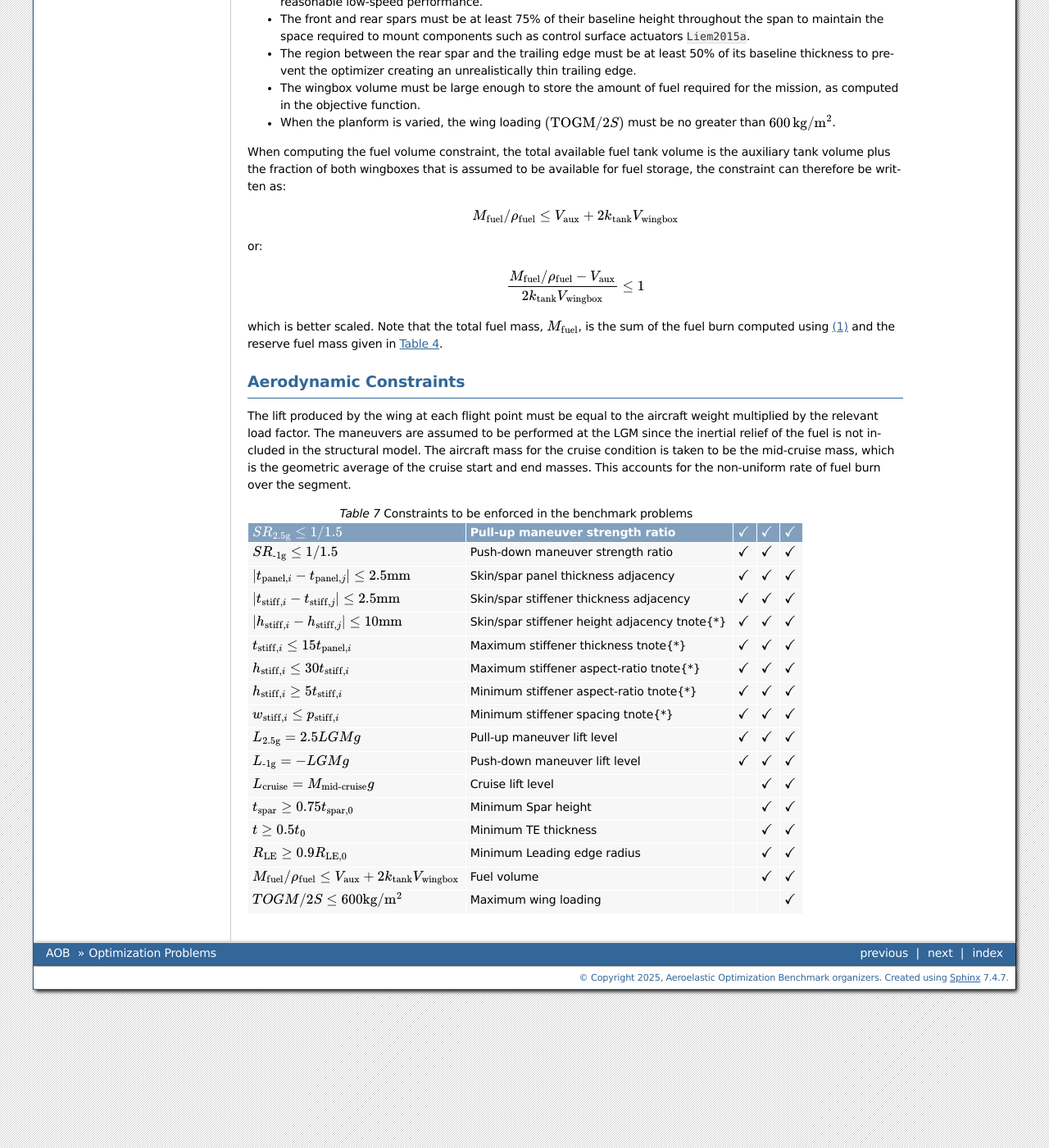
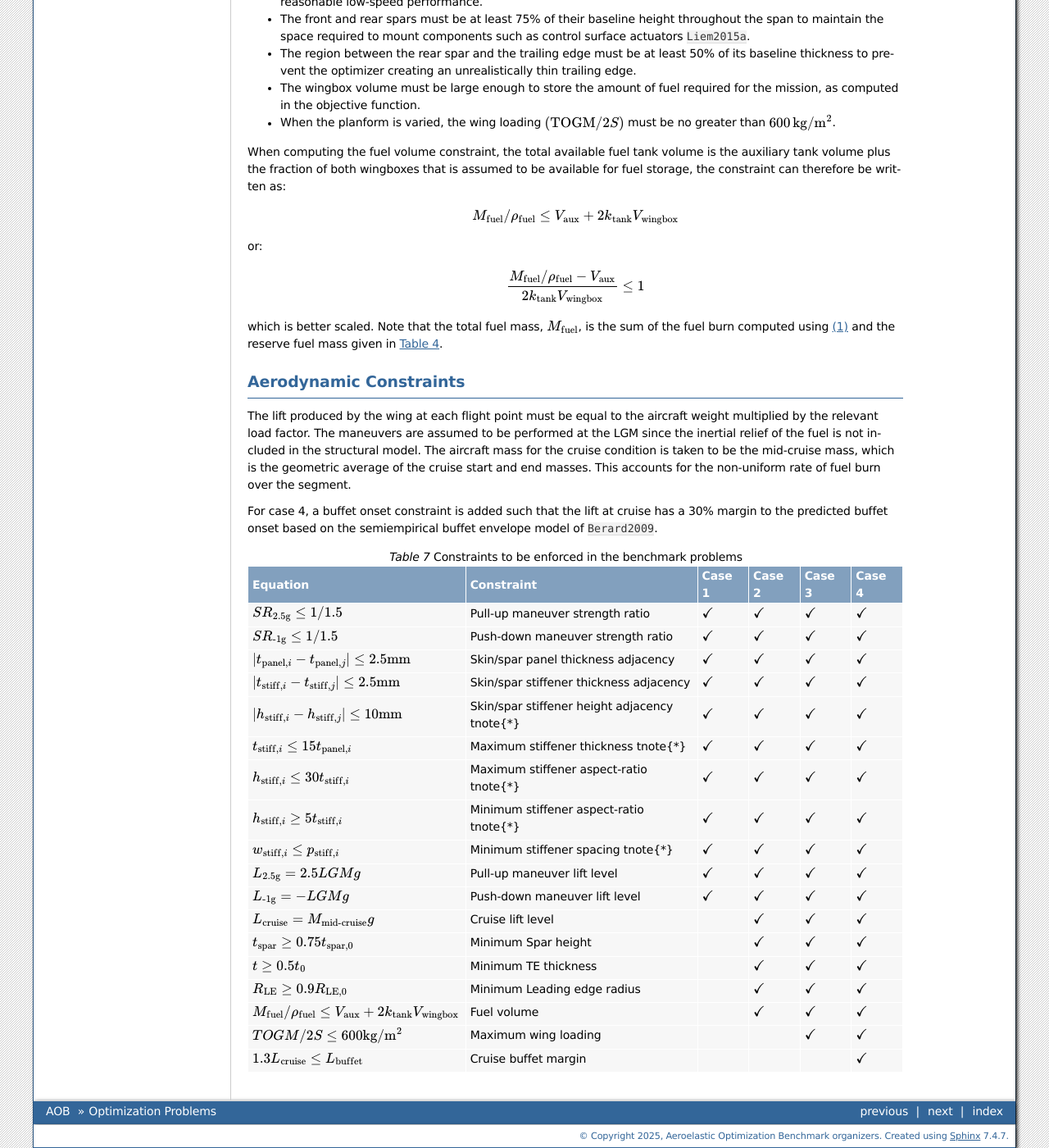
Before and after one commit to kejacobson/MDOAeroelasticBenchmark, a Sphinx documentation site: the page built from docs/source/opt_problem.rst, in a window 1280 px wide and 1400 px high, scrolled down 4603 px. Shown: the whole window at 82% size. Built offline with Sphinx 7.4.7, drawn with Linux system fonts in a browser that asks for light colours; cross-references to code outside the pages are shown as plain code.

Commit message:
Add to documentation

```diff
--- a/docs/source/opt_problem.rst
+++ b/docs/source/opt_problem.rst
@@ -251,43 +251,50 @@ The maneuvers are assumed to be performed at the LGM since the inertial relief o
 The aircraft mass for the cruise condition is taken to be the mid-cruise mass, which is the geometric average of the cruise start and end masses.
 This accounts for the non-uniform rate of fuel burn over the segment.
 
+
+For case 4, a buffet onset constraint is added such that the lift at cruise has a 30\% margin to the predicted buffet onset based on the semiempirical buffet envelope model of :cite:t:`Berard2009`.
+
 .. \input{\tablepath/ConstraintsGeneric.tex}
 
 .. table:: Constraints to be enforced in the benchmark problems
    :name: tabOptProb-Constraints
 
-   +--------------------------------------------------------------------------------------------+------------------------------------------------+---------------------+---------------------+---------------------+
-   | :math:`SR_\text{2.5g} \leq 1 / 1.5`                                                        | Pull-up maneuver strength ratio                | :math:`\checkmark`  | :math:`\checkmark`  | :math:`\checkmark`  |
-   +============================================================================================+================================================+=====================+=====================+=====================+
-   | :math:`SR_\text{-1g} \leq 1 / 1.5`                                                         | Push-down maneuver strength ratio              | :math:`\checkmark`  | :math:`\checkmark`  | :math:`\checkmark`  |
-   +--------------------------------------------------------------------------------------------+------------------------------------------------+---------------------+---------------------+---------------------+
-   | :math:`\left|t_{\text{panel},i} - t_{\text{panel},j}\right| \leq 2.5 \text{mm}`            | Skin/spar panel thickness adjacency            | :math:`\checkmark`  | :math:`\checkmark`  | :math:`\checkmark`  |
-   +--------------------------------------------------------------------------------------------+------------------------------------------------+---------------------+---------------------+---------------------+
-   | :math:`\left|t_{\text{stiff},i} - t_{\text{stiff},j}\right| \leq 2.5 \text{mm}`            | Skin/spar stiffener thickness adjacency        | :math:`\checkmark`  | :math:`\checkmark`  | :math:`\checkmark`  |
-   +--------------------------------------------------------------------------------------------+------------------------------------------------+---------------------+---------------------+---------------------+
-   | :math:`\left|h_{\text{stiff},i} - h_{\text{stiff},j}\right| \leq 10 \text{mm}`             | Skin/spar stiffener height adjacency \tnote{*} | :math:`\checkmark`  | :math:`\checkmark`  | :math:`\checkmark`  |
-   +--------------------------------------------------------------------------------------------+------------------------------------------------+---------------------+---------------------+---------------------+
-   | :math:`t_{\text{stiff},i} \leq 15 t_{\text{panel},i}`                                      | Maximum stiffener thickness \tnote{*}          | :math:`\checkmark`  | :math:`\checkmark`  | :math:`\checkmark`  |
-   +--------------------------------------------------------------------------------------------+------------------------------------------------+---------------------+---------------------+---------------------+
-   | :math:`h_{\text{stiff},i} \leq 30 t_{\text{stiff},i}`                                      | Maximum stiffener aspect-ratio \tnote{*}       | :math:`\checkmark`  | :math:`\checkmark`  | :math:`\checkmark`  |
-   +--------------------------------------------------------------------------------------------+------------------------------------------------+---------------------+---------------------+---------------------+
-   | :math:`h_{\text{stiff},i} \geq 5 t_{\text{stiff},i}`                                       | Minimum stiffener aspect-ratio \tnote{*}       | :math:`\checkmark`  | :math:`\checkmark`  | :math:`\checkmark`  |
-   +--------------------------------------------------------------------------------------------+------------------------------------------------+---------------------+---------------------+---------------------+
-   | :math:`w_{\text{stiff},i} \leq p_{\text{stiff},i}`                                         | Minimum stiffener spacing \tnote{*}            | :math:`\checkmark`  | :math:`\checkmark`  | :math:`\checkmark`  |
-   +--------------------------------------------------------------------------------------------+------------------------------------------------+---------------------+---------------------+---------------------+
-   | :math:`L_\text{2.5g} = 2.5 LGM g`                                                          | Pull-up maneuver lift level                    | :math:`\checkmark`  | :math:`\checkmark`  | :math:`\checkmark`  |
-   +--------------------------------------------------------------------------------------------+------------------------------------------------+---------------------+---------------------+---------------------+
-   | :math:`L_\text{-1g} = -LGM g`                                                              | Push-down maneuver lift level                  | :math:`\checkmark`  | :math:`\checkmark`  | :math:`\checkmark`  |
-   +--------------------------------------------------------------------------------------------+------------------------------------------------+---------------------+---------------------+---------------------+
-   | :math:`L_\text{cruise} = M_\text{mid-cruise} g`                                            | Cruise lift level                              |                     | :math:`\checkmark`  | :math:`\checkmark`  |
-   +--------------------------------------------------------------------------------------------+------------------------------------------------+---------------------+---------------------+---------------------+
-   | :math:`t_\text{spar} \geq 0.75 t_{\text{spar},0}`                                          | Minimum Spar height                            |                     | :math:`\checkmark`  | :math:`\checkmark`  |
-   +--------------------------------------------------------------------------------------------+------------------------------------------------+---------------------+---------------------+---------------------+
-   | :math:`t \geq  0.5 t_{0}`                                                                  | Minimum TE thickness                           |                     | :math:`\checkmark`  | :math:`\checkmark`  |
-   +--------------------------------------------------------------------------------------------+------------------------------------------------+---------------------+---------------------+---------------------+
-   | :math:`R_\text{LE} \geq 0.9 R_{\text{LE},0}`                                               | Minimum Leading edge radius                    |                     | :math:`\checkmark`  | :math:`\checkmark`  |
-   +--------------------------------------------------------------------------------------------+------------------------------------------------+---------------------+---------------------+---------------------+
-   | :math:`M_\text{fuel}/\rho_\text{fuel} \leq V_\text{aux} + 2k_\text{tank} V_\text{wingbox}` | Fuel volume                                    |                     | :math:`\checkmark`  | :math:`\checkmark`  |
-   +--------------------------------------------------------------------------------------------+------------------------------------------------+---------------------+---------------------+---------------------+
-   | :math:`TOGM / 2S \leq 600 \text{kg}/\text{m}^{2}`                                          | Maximum wing loading                           |                     |                     | :math:`\checkmark`  |
-   +--------------------------------------------------------------------------------------------+------------------------------------------------+---------------------+---------------------+---------------------+
+   +--------------------------------------------------------------------------------------------+------------------------------------------------+---------------------+---------------------+---------------------+--------------------+
+   | Equation                                                                                   | Constraint                                     | Case 1              | Case 2              | Case 3              | Case 4             |
+   +============================================================================================+================================================+=====================+=====================+=====================+====================+
+   | :math:`SR_\text{2.5g} \leq 1 / 1.5`                                                        | Pull-up maneuver strength ratio                | :math:`\checkmark`  | :math:`\checkmark`  | :math:`\checkmark`  | :math:`\checkmark` |
+   +--------------------------------------------------------------------------------------------+------------------------------------------------+---------------------+---------------------+---------------------+--------------------+
+   | :math:`SR_\text{-1g} \leq 1 / 1.5`                                                         | Push-down maneuver strength ratio              | :math:`\checkmark`  | :math:`\checkmark`  | :math:`\checkmark`  | :math:`\checkmark` |
+   +--------------------------------------------------------------------------------------------+------------------------------------------------+---------------------+---------------------+---------------------+--------------------+
+   | :math:`\left|t_{\text{panel},i} - t_{\text{panel},j}\right| \leq 2.5 \text{mm}`            | Skin/spar panel thickness adjacency            | :math:`\checkmark`  | :math:`\checkmark`  | :math:`\checkmark`  | :math:`\checkmark` |
+   +--------------------------------------------------------------------------------------------+------------------------------------------------+---------------------+---------------------+---------------------+--------------------+
+   | :math:`\left|t_{\text{stiff},i} - t_{\text{stiff},j}\right| \leq 2.5 \text{mm}`            | Skin/spar stiffener thickness adjacency        | :math:`\checkmark`  | :math:`\checkmark`  | :math:`\checkmark`  | :math:`\checkmark` |
+   +--------------------------------------------------------------------------------------------+------------------------------------------------+---------------------+---------------------+---------------------+--------------------+
+   | :math:`\left|h_{\text{stiff},i} - h_{\text{stiff},j}\right| \leq 10 \text{mm}`             | Skin/spar stiffener height adjacency \tnote{*} | :math:`\checkmark`  | :math:`\checkmark`  | :math:`\checkmark`  | :math:`\checkmark` |
+   +--------------------------------------------------------------------------------------------+------------------------------------------------+---------------------+---------------------+---------------------+--------------------+
+   | :math:`t_{\text{stiff},i} \leq 15 t_{\text{panel},i}`                                      | Maximum stiffener thickness \tnote{*}          | :math:`\checkmark`  | :math:`\checkmark`  | :math:`\checkmark`  | :math:`\checkmark` |
+   +--------------------------------------------------------------------------------------------+------------------------------------------------+---------------------+---------------------+---------------------+--------------------+
+   | :math:`h_{\text{stiff},i} \leq 30 t_{\text{stiff},i}`                                      | Maximum stiffener aspect-ratio \tnote{*}       | :math:`\checkmark`  | :math:`\checkmark`  | :math:`\checkmark`  | :math:`\checkmark` |
+   +--------------------------------------------------------------------------------------------+------------------------------------------------+---------------------+---------------------+---------------------+--------------------+
+   | :math:`h_{\text{stiff},i} \geq 5 t_{\text{stiff},i}`                                       | Minimum stiffener aspect-ratio \tnote{*}       | :math:`\checkmark`  | :math:`\checkmark`  | :math:`\checkmark`  | :math:`\checkmark` |
+   +--------------------------------------------------------------------------------------------+------------------------------------------------+---------------------+---------------------+---------------------+--------------------+
+   | :math:`w_{\text{stiff},i} \leq p_{\text{stiff},i}`                                         | Minimum stiffener spacing \tnote{*}            | :math:`\checkmark`  | :math:`\checkmark`  | :math:`\checkmark`  | :math:`\checkmark` |
+   +--------------------------------------------------------------------------------------------+------------------------------------------------+---------------------+---------------------+---------------------+--------------------+
+   | :math:`L_\text{2.5g} = 2.5 LGM g`                                                          | Pull-up maneuver lift level                    | :math:`\checkmark`  | :math:`\checkmark`  | :math:`\checkmark`  | :math:`\checkmark` |
+   +--------------------------------------------------------------------------------------------+------------------------------------------------+---------------------+---------------------+---------------------+--------------------+
+   | :math:`L_\text{-1g} = -LGM g`                                                              | Push-down maneuver lift level                  | :math:`\checkmark`  | :math:`\checkmark`  | :math:`\checkmark`  | :math:`\checkmark` |
+   +--------------------------------------------------------------------------------------------+------------------------------------------------+---------------------+---------------------+---------------------+--------------------+
+   | :math:`L_\text{cruise} = M_\text{mid-cruise} g`                                            | Cruise lift level                              |                     | :math:`\checkmark`  | :math:`\checkmark`  | :math:`\checkmark` |
+   +--------------------------------------------------------------------------------------------+------------------------------------------------+---------------------+---------------------+---------------------+--------------------+
+   | :math:`t_\text{spar} \geq 0.75 t_{\text{spar},0}`                                          | Minimum Spar height                            |                     | :math:`\checkmark`  | :math:`\checkmark`  | :math:`\checkmark` |
+   +--------------------------------------------------------------------------------------------+------------------------------------------------+---------------------+---------------------+---------------------+--------------------+
+   | :math:`t \geq  0.5 t_{0}`                                                                  | Minimum TE thickness                           |                     | :math:`\checkmark`  | :math:`\checkmark`  | :math:`\checkmark` |
+   +--------------------------------------------------------------------------------------------+------------------------------------------------+---------------------+---------------------+---------------------+--------------------+
+   | :math:`R_\text{LE} \geq 0.9 R_{\text{LE},0}`                                               | Minimum Leading edge radius                    |                     | :math:`\checkmark`  | :math:`\checkmark`  | :math:`\checkmark` |
+   +--------------------------------------------------------------------------------------------+------------------------------------------------+---------------------+---------------------+---------------------+--------------------+
+   | :math:`M_\text{fuel}/\rho_\text{fuel} \leq V_\text{aux} + 2k_\text{tank} V_\text{wingbox}` | Fuel volume                                    |                     | :math:`\checkmark`  | :math:`\checkmark`  | :math:`\checkmark` |
+   +--------------------------------------------------------------------------------------------+------------------------------------------------+---------------------+---------------------+---------------------+--------------------+
+   | :math:`TOGM / 2S \leq 600 \text{kg}/\text{m}^{2}`                                          | Maximum wing loading                           |                     |                     | :math:`\checkmark`  | :math:`\checkmark` |
+   +--------------------------------------------------------------------------------------------+------------------------------------------------+---------------------+---------------------+---------------------+--------------------+
+   | :math:`1.3 L_\text{cruise} \leq L_\text{buffet}`                                           | Cruise buffet margin                           |                     |                     |                     | :math:`\checkmark` |
+   +--------------------------------------------------------------------------------------------+------------------------------------------------+---------------------+---------------------+---------------------+--------------------+
--- a/docs/source/refs.bib
+++ b/docs/source/refs.bib
@@ -119,3 +119,14 @@
     month       = {Jul},
     year        = {2011}
 }
+
+@Article{Berard2009,
+    author      = {Adrien Berard and Askin T. Isikveren},
+    title       = {Conceptual Design Prediction of the Buffet Envelope of Transport Aircraft},
+    doi         = {10.2514/1.41367},
+    journal     = {Journal of Aircraft},
+    month       = {September},
+    number      = {5},
+    volume      = {46},
+    year        = {2009}
+}
```
